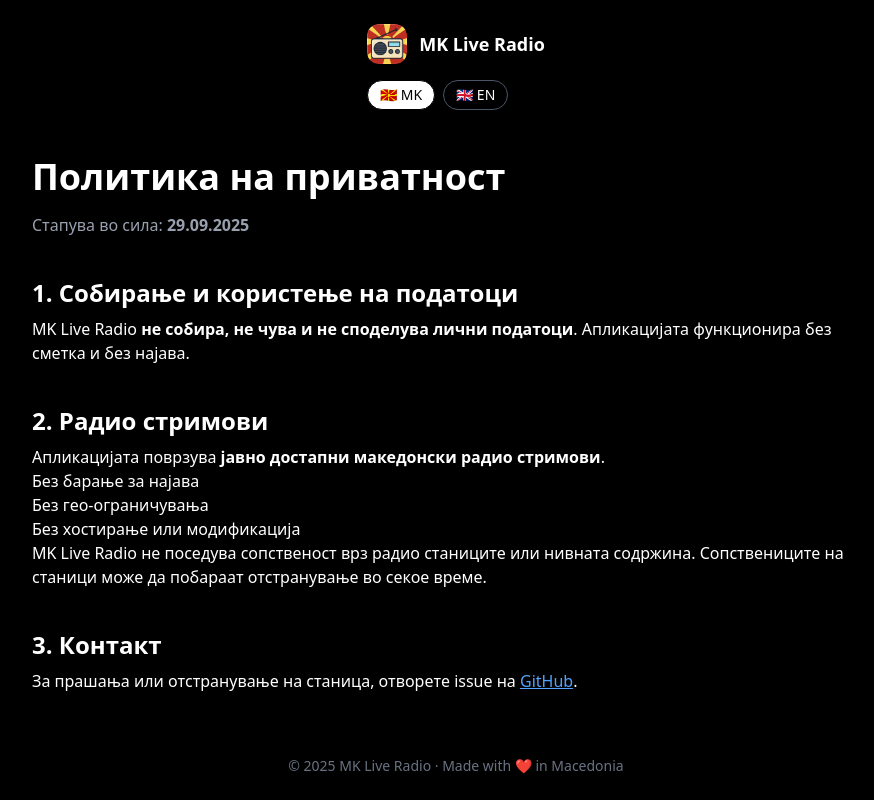
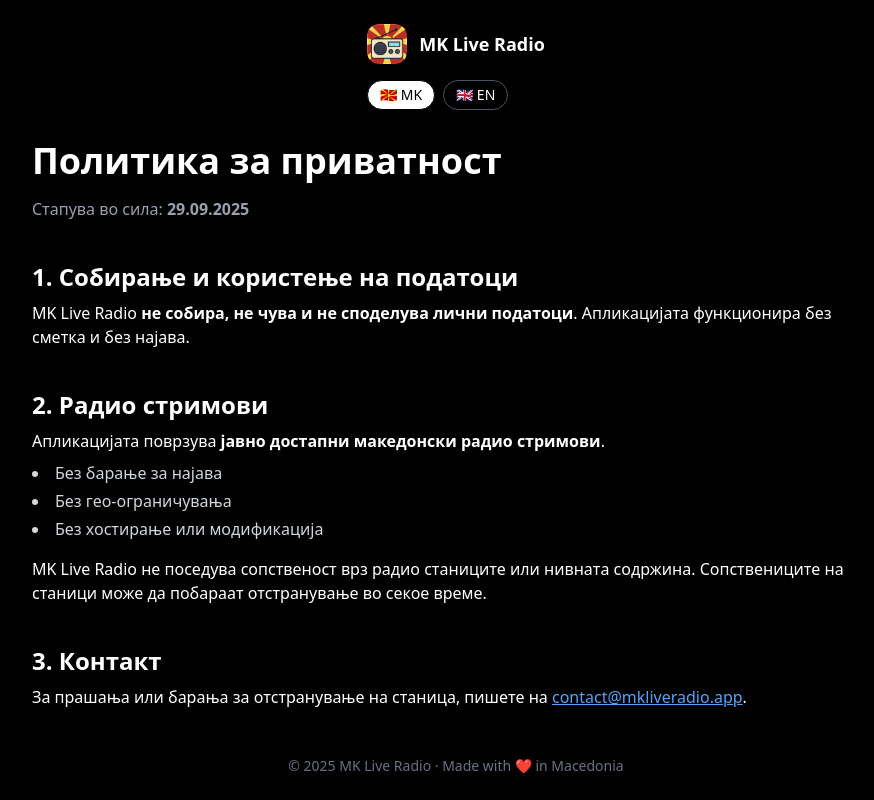
Before and after one commit to mkdavor/MKLiveRadio, a React (Vite) app: page /privacy in a window 1280 px wide. Shown: the whole page, without its empty margins (184-1058 px from the left). Built offline with nearby package versions, Linux system fonts and the light colour scheme.

Commit message:
feat: add instagram link

```diff
--- a/src/pages/Home.tsx
+++ b/src/pages/Home.tsx
@@ -2,6 +2,7 @@
 import { SpeedInsights } from "@vercel/speed-insights/react";
 import appstore from "../assets/appstore.svg";
 import logo from "../assets/logo.png";
+import instaLogo from "../assets/instaLogo.png";
 import { Link } from "react-router-dom";
 
 const Home = () => {
@@ -33,13 +34,24 @@
       <a
         href="https://apps.apple.com/de/app/mk-live-radio/id6748603781"
         target="_blank"
-        rel="noopener"
+        rel="noopener noreferrer"
       >
         <img
           src={appstore}
           alt="Download on the App Store"
           className="h-14 hover:scale-105 transition"
         />
+      </a>
+
+      {/* Instagram */}
+      <a
+        href="https://www.instagram.com/mkliveradio"
+        target="_blank"
+        rel="noopener noreferrer"
+        className="flex items-center gap-2 mt-5 text-gray-400 hover:text-white transition"
+      >
+        <img src={instaLogo} alt="Instagram" className="w-6 h-6" />
+        <span>@mkliveradio</span>
       </a>
 
       {/* Footer */}
--- a/src/pages/PrivacyPolicy.tsx
+++ b/src/pages/PrivacyPolicy.tsx
@@ -92,7 +92,7 @@
         The app only links to <strong>public Macedonian radio streams</strong>{" "}
         available online.
       </p>
-      <ul>
+      <ul className="list-disc list-inside space-y-1 mt-2 mb-4 text-gray-300">
         <li>No login or geoblock</li>
         <li>No hosting or modification of the streams</li>
         <li>No monetization of the streams</li>
@@ -105,14 +105,14 @@
 
       <h2 className="text-2xl font-semibold mt-10 mb-2">3. Contact</h2>
       <p>
-        For issues or removal requests, please open an issue on{" "}
+        For questions or station removal requests, please write to{" "}
         <a
-          href="https://github.com/mkdavor/mkliveradio/issues"
+          href="mailto:contact@mkliveradio.app"
           target="_blank"
           rel="noopener noreferrer"
           className="text-blue-400 underline hover:text-blue-300"
         >
-          GitHub
+          contact@mkliveradio.app
         </a>
         .
       </p>
@@ -123,7 +123,7 @@
 function ContentMK() {
   return (
     <>
-      <h1 className="text-4xl font-bold mb-4">Политика на приватност</h1>
+      <h1 className="text-4xl font-bold mb-4">Политика за приватност</h1>
       <p className="text-gray-400 mb-8">
         Стапува во сила: <strong>29.09.2025</strong>
       </p>
@@ -142,7 +142,7 @@
         Апликацијата поврзува{" "}
         <strong>јавно достапни македонски радио стримови</strong>.
       </p>
-      <ul>
+      <ul className="list-disc list-inside space-y-1 mt-2 mb-4 text-gray-300">
         <li>Без барање за најава</li>
         <li>Без гео-ограничувања</li>
         <li>Без хостирање или модификација</li>
@@ -156,14 +156,14 @@
 
       <h2 className="text-2xl font-semibold mt-10 mb-2">3. Контакт</h2>
       <p>
-        За прашања или отстранување на станица, отворете issue на{" "}
+        За прашања или барања за отстранување на станица, пишете на{" "}
         <a
-          href="https://github.com/mkdavor/mkliveradio/issues"
+          href="mailto:contact@mkliveradio.app"
           target="_blank"
           rel="noopener noreferrer"
           className="text-blue-400 underline hover:text-blue-300"
         >
-          GitHub
+          contact@mkliveradio.app
         </a>
         .
       </p>
```
Also changed, not shown: 1 other file (tests, documents, lock files or other folders).
